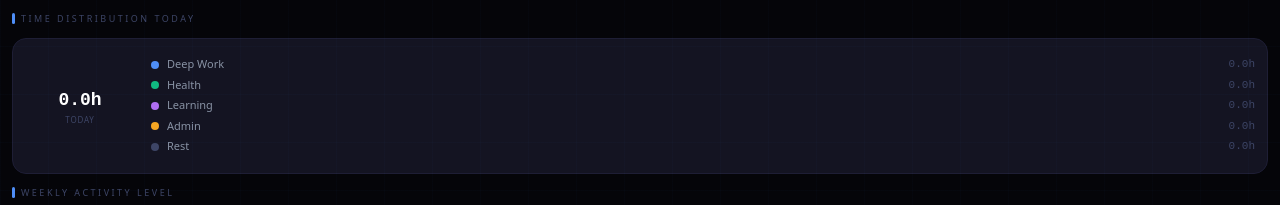
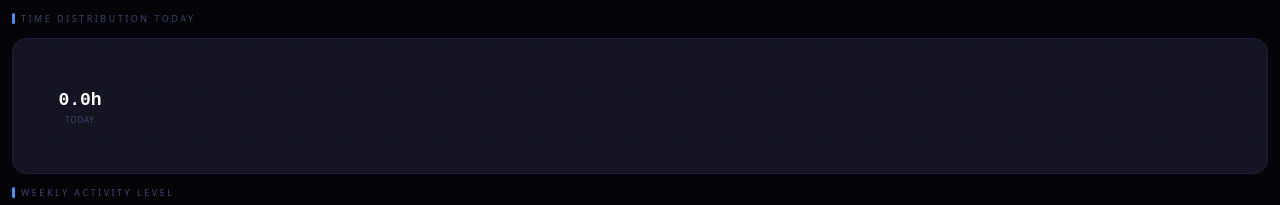
Before and after one commit to Rishabh027/Solo-leveling-claude-app, a React (Vite) app: page / in a window 1280 px wide. Shown: the part 482-687 px from the top of the page. Built offline with nearby package versions, Linux system fonts and the light colour scheme.

Commit message:
changes for task chores

```diff
--- a/src/App.tsx
+++ b/src/App.tsx
@@ -242,14 +242,14 @@ export default function App() {
   };
 
   const pieData = useMemo(() => {
-    const cats: Record<string, number> = { deep: 0, health: 0, learn: 0, admin: 0, rest: 0 };
+    const cats: Record<string, number> = { deep: 0, health: 0, learn: 0, admin: 0, rest: 0, chores: 0 };
     todayActivities.forEach(a => {
       const h = calcHours(a.from, a.to);
       if (cats[a.cat] !== undefined) cats[a.cat] += h;
       else if (a.cat === 'project') cats.deep += h;
       else if (a.cat === 'social' || a.cat === 'creative') cats.learn += h;
     });
-    return Object.entries(cats).map(([name, value]) => ({ name, value }));
+    return Object.entries(cats).filter(([_, value]) => value > 0).map(([name, value]) => ({ name, value }));
   }, [todayActivities]);
 
   // --- Layout ---
--- a/src/components/Daily.tsx
+++ b/src/components/Daily.tsx
@@ -78,6 +78,7 @@ export const Daily = ({
                 <option value="social">🤝 Social & Network</option>
                 <option value="creative">🎨 Creative</option>
                 <option value="rest">😴 Rest & Recovery</option>
+                <option value="chores">🧹 Chores & Maintenance</option>
               </select>
             </div>
             <button
--- a/src/constants.ts
+++ b/src/constants.ts
@@ -157,7 +157,8 @@ export const CAT_COLORS: Record<string, string> = {
   admin: '#f5a623',
   social: '#f43f5e',
   creative: '#e879f9',
-  rest: '#3d4566'
+  rest: '#3d4566',
+  chores: '#94a3b8'
 };
 
 export const CAT_LABELS: Record<string, string> = {
@@ -168,5 +169,6 @@ export const CAT_LABELS: Record<string, string> = {
   admin: 'Admin',
   social: 'Social',
   creative: 'Creative',
-  rest: 'Rest'
+  rest: 'Rest',
+  chores: 'Chores'
 };
```
